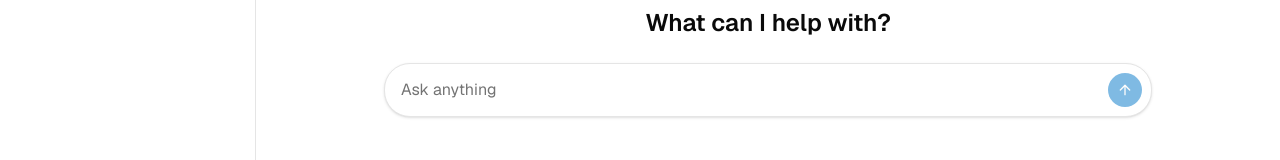
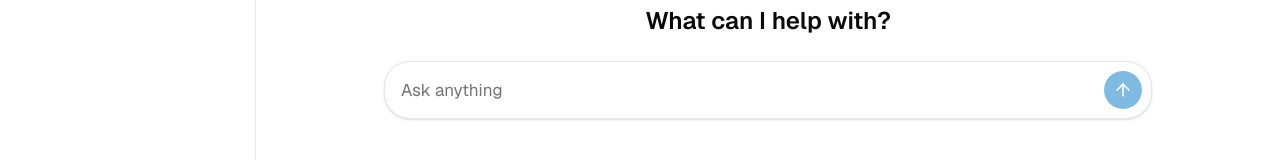
Before and after one commit to 18gen/local-chat, a Next.js app in the folder frontend/: page / in a window 1280 px wide. Shown: the part 330-490 px from the top of the page. Built offline with nearby package versions, Linux system fonts and the light colour scheme.

Commit message:
style(frontend): enlarge composer text and send button
Size the textarea with explicit line height and padding so one line
matches the 40px send button and stays vertically centered, replacing
the min-height workaround.

```diff
--- a/frontend/src/components/chat/composer.tsx
+++ b/frontend/src/components/chat/composer.tsx
@@ -48,7 +48,7 @@ export function Composer({ onSend, disabled = false }: ComposerProps) {
         aria-label="Message"
         rows={1}
         autoFocus
-        className="max-h-52 min-h-7.5 resize-none border-0 bg-transparent pl-2 shadow-none focus-visible:ring-0 dark:bg-transparent"
+        className="max-h-52 text-[17px] leading-7 py-1.5 pl-2 resize-none border-0 bg-transparent shadow-none focus-visible:ring-0 dark:bg-transparent"
       />
       <Button
         type="submit"
@@ -57,7 +57,7 @@ export function Composer({ onSend, disabled = false }: ComposerProps) {
         aria-label="Send message"
         className="shrink-0 rounded-full"
       >
-        <ArrowUpIcon />
+        <ArrowUpIcon className="size-5" />
       </Button>
     </form>
   );
--- a/frontend/src/components/ui/button.tsx
+++ b/frontend/src/components/ui/button.tsx
@@ -30,7 +30,7 @@ const buttonVariants = cva(
           "size-6 rounded-[min(var(--radius-md),10px)] in-data-[slot=button-group]:rounded-lg [&_svg:not([class*='size-'])]:size-3",
         "icon-sm":
           "size-7 rounded-[min(var(--radius-md),12px)] in-data-[slot=button-group]:rounded-lg",
-        "icon-lg": "size-9",
+        "icon-lg": "size-10",
       },
     },
     defaultVariants: {
```
